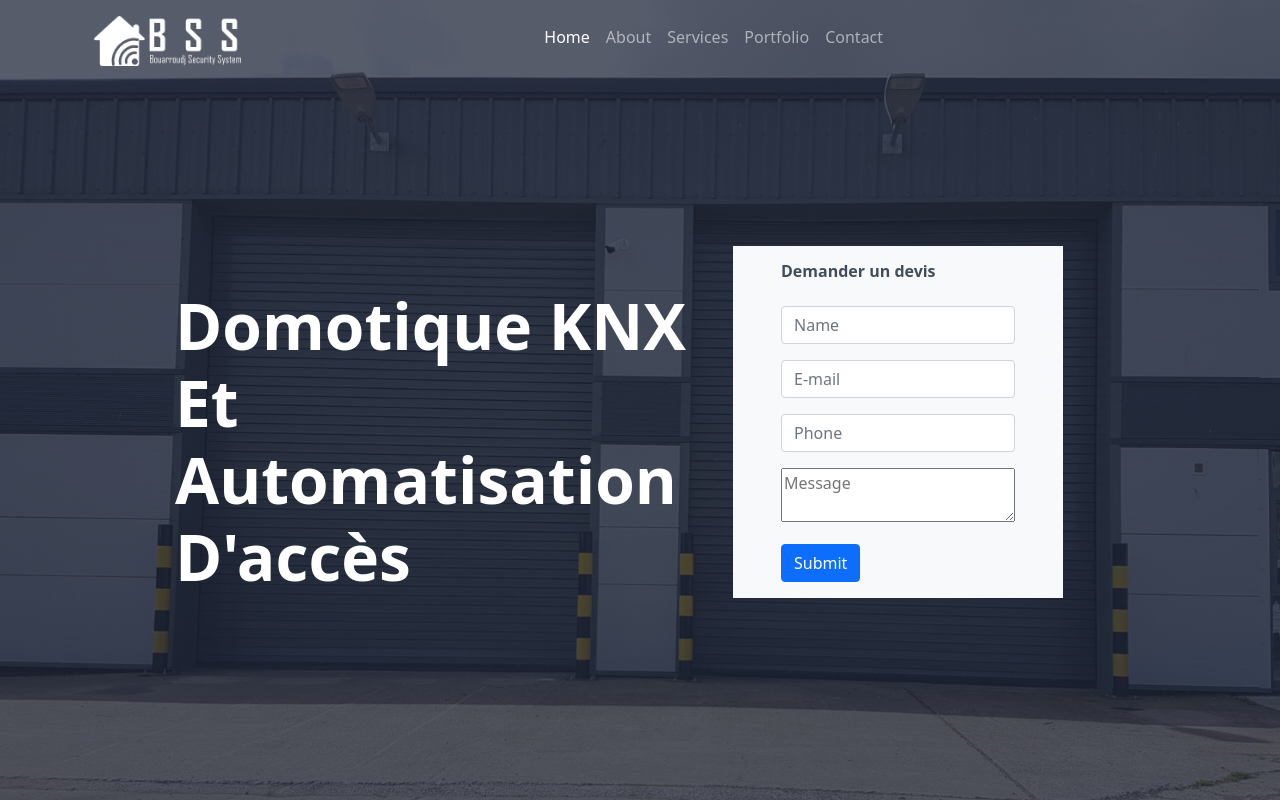
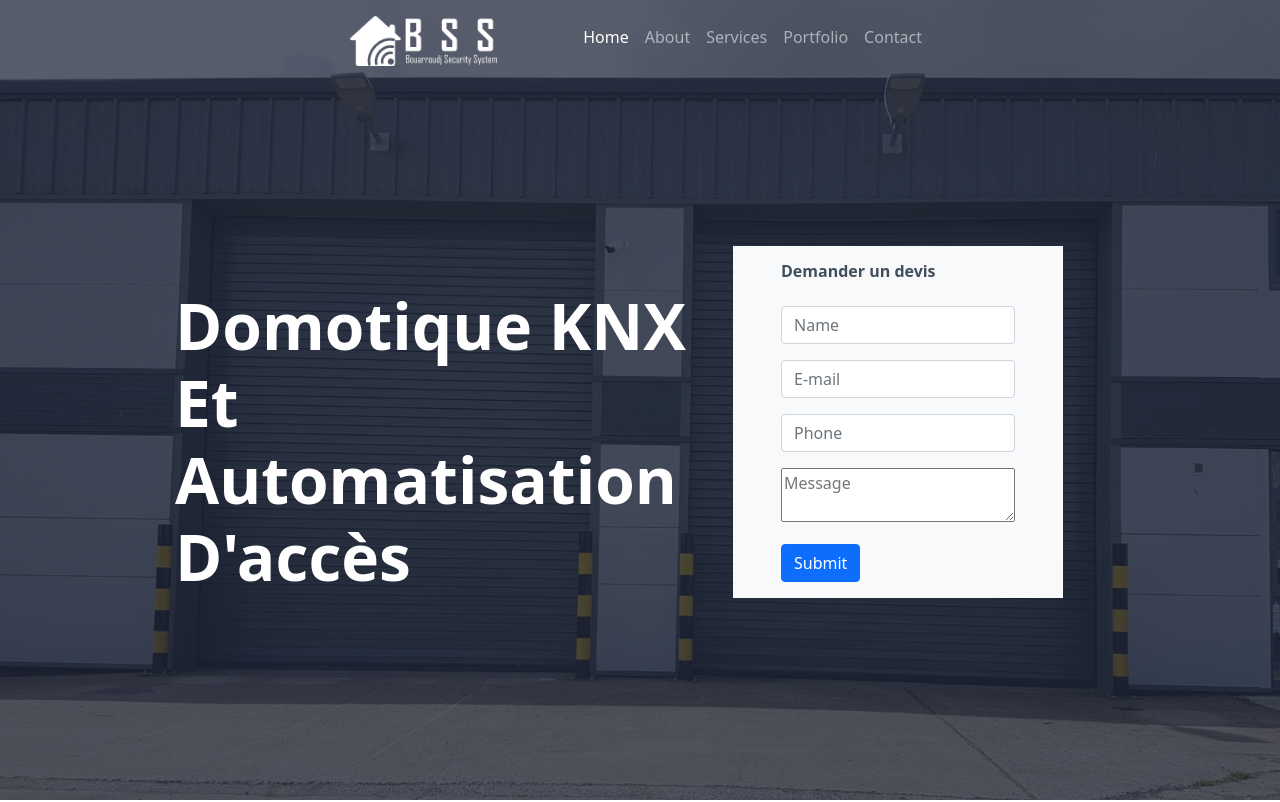
Before and after one commit to litimkhalil/BSS, a plain HTML site: page index.html in a window 1280 px wide. Shown: the top 802 px of the page. Drawn offline with nearby package versions, Linux system fonts and the light colour scheme.

Commit message:
Update index.html

```diff
--- a/index.html
+++ b/index.html
@@ -18,7 +18,7 @@
     <!-- Header -->
     <div class="container-fluid bg-image">
       <!-- Nav -->
-      <nav class="navbar navbar-expand-lg navbar-dark container-md">
+      <nav class="navbar navbar-expand-lg navbar-dark container-md w-50">
         <div class="container">
           <img class="mt-2" src="img/logo.png" alt="Logo" height="50px" />
           <button
@@ -33,7 +33,7 @@
             <span class="navbar-toggler-icon"></span>
           </button>
           <div class="collapse navbar-collapse" id="navbarSupportedContent">
-            <ul class="navbar-nav mb-2 mb-lg-0 m-auto">
+            <ul class="navbar-nav mb-2 mb-lg-0 ms-auto">
               <li class="nav-item">
                 <a class="nav-link active" aria-current="page" href="#">Home</a>
               </li>
```
